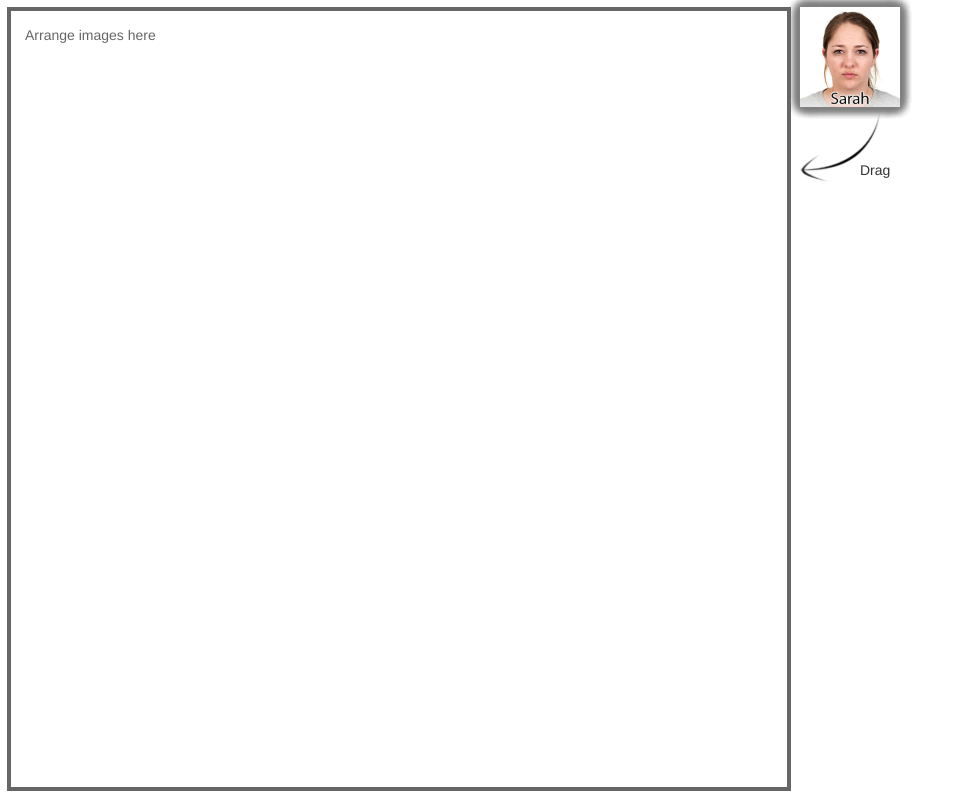
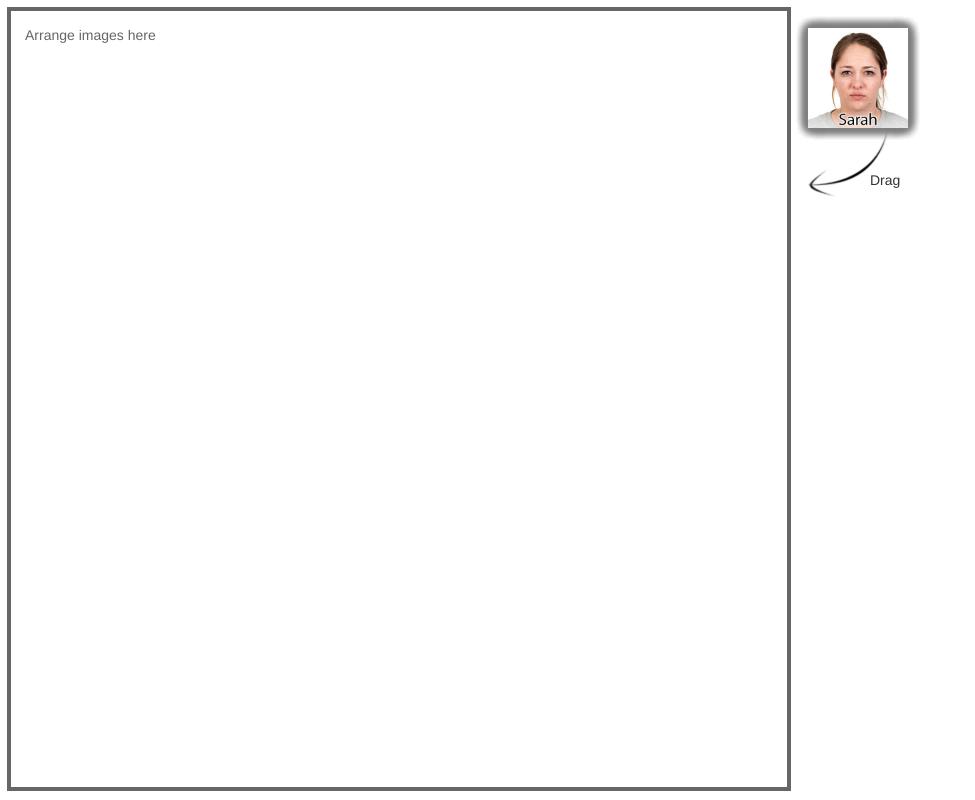
Before and after one commit to MetaD/hierarchyDragNDrop, a plain HTML site: page index.html in a window 1280 px wide. Shown: the whole page, without its empty margins (0-975 px from the left). Drawn offline with nearby package versions, Linux system fonts and the light colour scheme.

Commit message:
minor position change

```diff
--- a/css/dragndrop.css
+++ b/css/dragndrop.css
@@ -1,15 +1,15 @@
 #drag-arrow {
   position: absolute;
-  margin-left: 100vh;  /* same as .draggable */
-  margin-top: 100px;  /* same as images */
-  padding-top: 10px;
+  margin-left: 101vh;  /* match .draggable */
+  margin-top: 100px;  /* match images */
+  padding-top: 25px;
 }
 
 #drag-text {
   position: absolute;
-  margin-left: 100vh;  /* same as .draggable */
-  margin-top: 100px;  /* same as images */
-  padding: 60px;
+  margin-left: 100vh;  /* match .draggable */
+  margin-top: 100px;  /* match images */
+  padding: 70px;
 }
 
 .dropzone-wrapper {
@@ -44,8 +44,8 @@
 .draggable {
   position: absolute;
   z-index: 10;
-  margin: .5em;
-  margin-left: 100vh;
+  margin: 2em;
+  margin-left: 101vh;
   text-align: center;
 
   -ms-touch-action: none;
```
